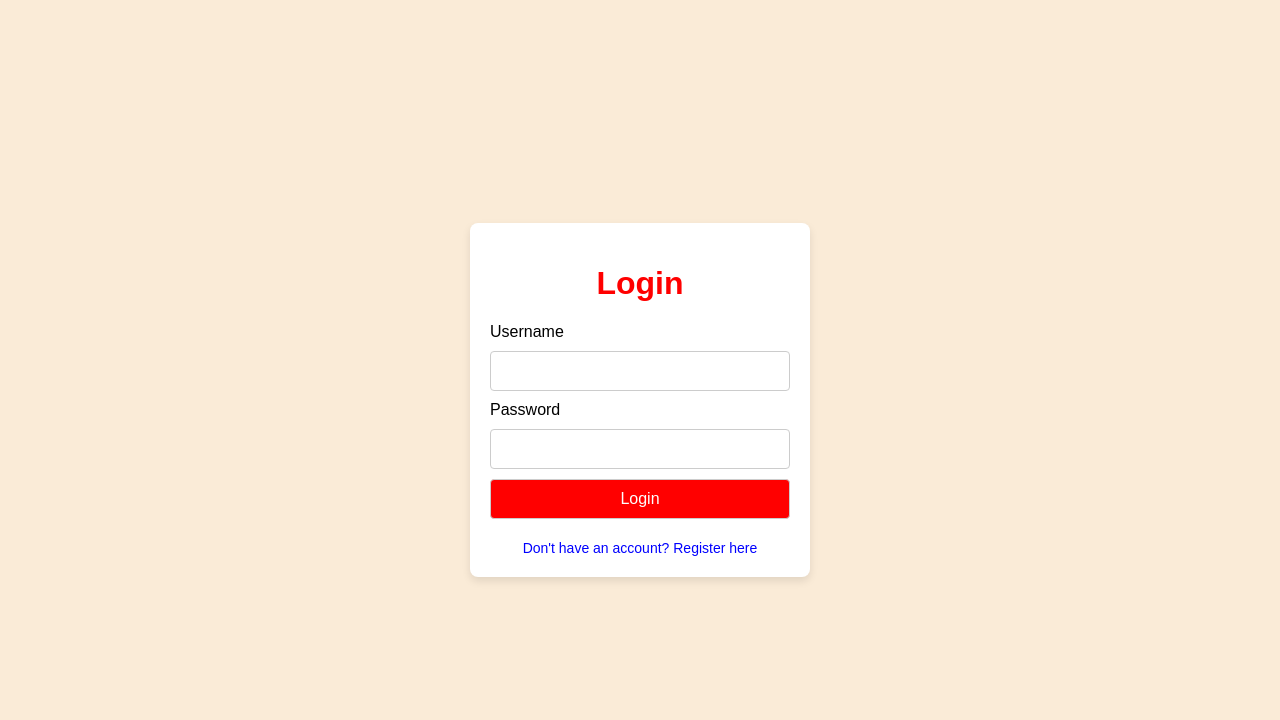
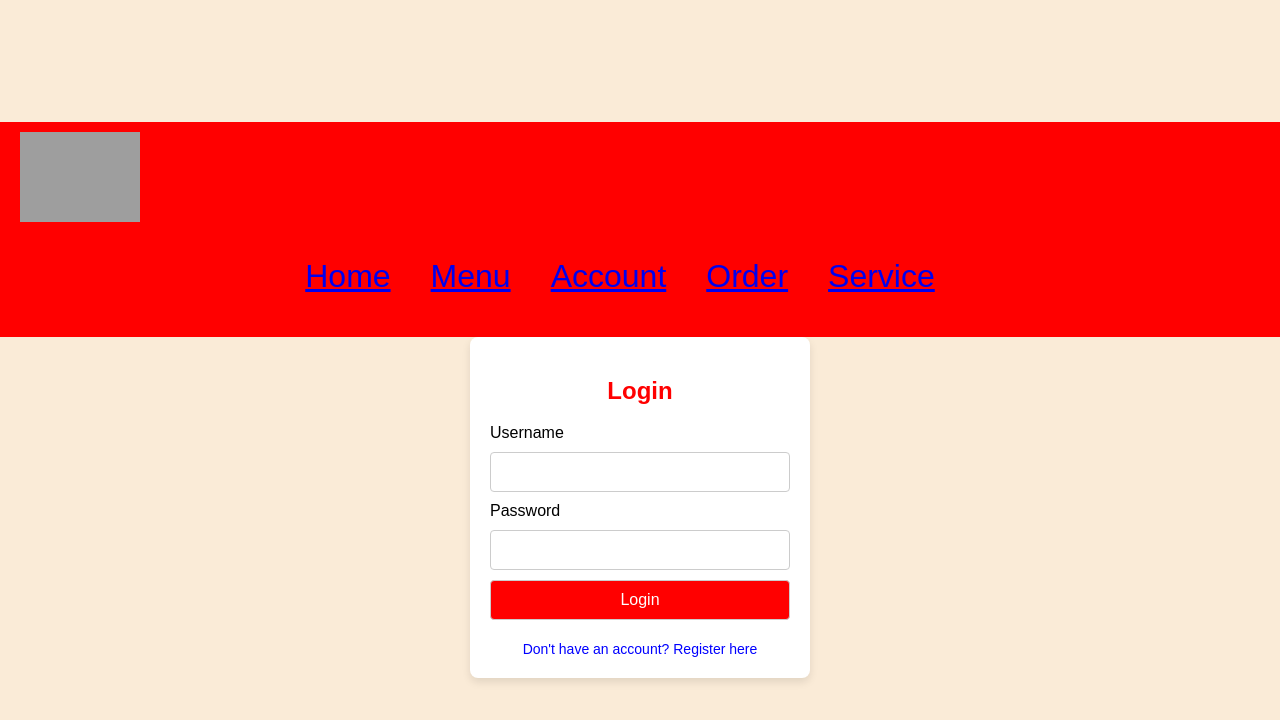
Before and after one commit to Paw800/Account, a plain HTML site: page index.html in a window 1280 px wide. Drawn offline with Linux system fonts and the light colour scheme; grey boxes are pictures that could not be loaded.

Commit message:
Update index.html

```diff
--- a/index.html
+++ b/index.html
@@ -15,6 +15,31 @@
             height: 100vh;
             margin: 0;
         }
+        .header {
+            width: 100%;
+            background-color: red;
+            padding: 10px 20px;
+            box-sizing: border-box;
+        }
+        .header img {
+            width: 120px;
+            height: auto;
+        }
+        nav {
+            text-align: center;
+            font-size: 32px;
+            color: red;
+            margin-bottom: 20px;
+        }
+        nav ul {
+            display: flex;
+            justify-content: center;
+            padding: 0;
+            list-style: none;
+        }
+        nav ul li {
+            margin-right: 40px;
+        }
         .container {
             background-color: white;
             padding: 20px;
@@ -23,7 +48,7 @@
             width: 300px;
             text-align: center;
         }
-        h1 {
+        h2 {
             color: red;
         }
         form {
@@ -62,8 +87,21 @@
     </style>
 </head>
 <body>
+    <header class="header">
+        <img src="https://www.theexaminernews.com/examiner-news/wp-content/uploads/2012/01/Pizza_Hut.png" alt="Pizza Hut Logo">
+        <nav>
+            <ul>
+                <li><a href="https://paw800.github.io/Home/">Home</a></li>
+                <li><a href="https://paw800.github.io/Menu/">Menu</a></li>
+                <li><a href="https://paw800.github.io/Account/">Account</a></li>
+                <li><a href="https://paw800.github.io/Order/">Order</a></li>
+                <li><a href="https://uae.pizzahut.me/en/contactUs">Service</a></li>
+            </ul>
+        </nav>
+    </header>
+
     <div class="container" id="login-container">
-        <h1>Login</h1>
+        <h2>Login</h2>
         <form id="login-form">
             <label for="username">Username</label>
             <input type="text" id="username" name="username" required>
@@ -77,16 +115,16 @@
     </div>
 
     <div class="container" id="register-container" style="display:none;">
-        <h1>Register</h1>
+        <h2>Register</h2>
         <form id="register-form">
             <label for="new-username">Username</label>
-            <input type="text" id="new-username" name="username" required>
+            <input type="text" id="new-username" name="new-username" required>
 
-            <label for="email">Email</label>
-            <input type="email" id="email" name="email" required>
+            <label for="new-email">Email</label>
+            <input type="email" id="new-email" name="new-email" required>
 
             <label for="new-password">Password</label>
-            <input type="password" id="new-password" name="password" required>
+            <input type="password" id="new-password" name="new-password" required>
 
             <input type="submit" value="Register">
         </form>
```
